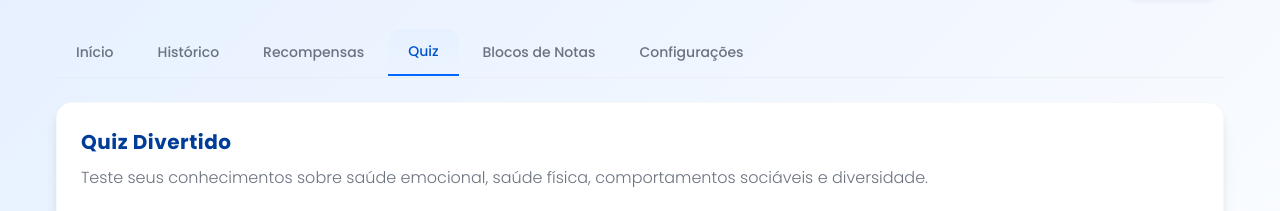
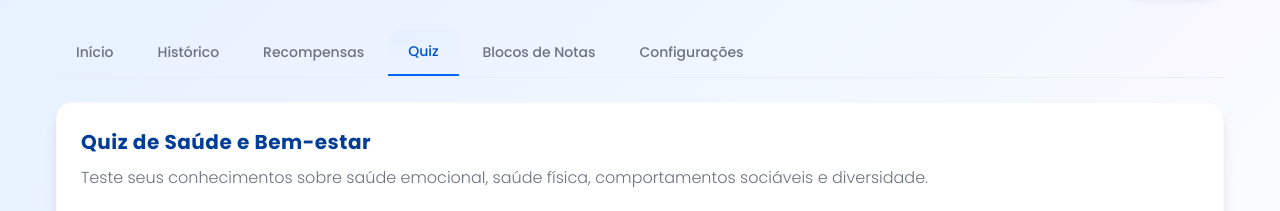
Before and after one commit to mtss23/recompensasmasterpro, a plain HTML site: page index.html in a window 1280 px wide. Both pictures are taken after a click on the button "Quiz". Shown: the part 60-271 px from the top of the page. Drawn offline with Linux system fonts and the light colour scheme.

Commit message:
Add files via upload

```diff
--- a/index.html
+++ b/index.html
@@ -969,7 +969,7 @@
           <!-- Quiz Tab -->
           <div id="quizTab" class="tab-pane" style="display: none;">
             <div class="card">
-              <h2 class="card-title">Quiz Divertido</h2>
+              <h2 class="card-title">Quiz de Saúde e Bem-estar</h2>
               <p class="card-subtitle">Teste seus conhecimentos sobre saúde emocional, saúde física, comportamentos sociáveis e diversidade.</p>
 
               <div class="quiz-container">
@@ -1075,6 +1075,7 @@
                           <button class="color-btn yellow" data-color="yellow" title="Amarelo"></button>
                           <button class="color-btn purple" data-color="purple" title="Roxo"></button>
                         </div>
+                        <button id="saveNoteBtn" class="save-note-btn">Salvar</button>
                       </div>
                     </div>
 
```
Also changed, not shown: 1 other file.
